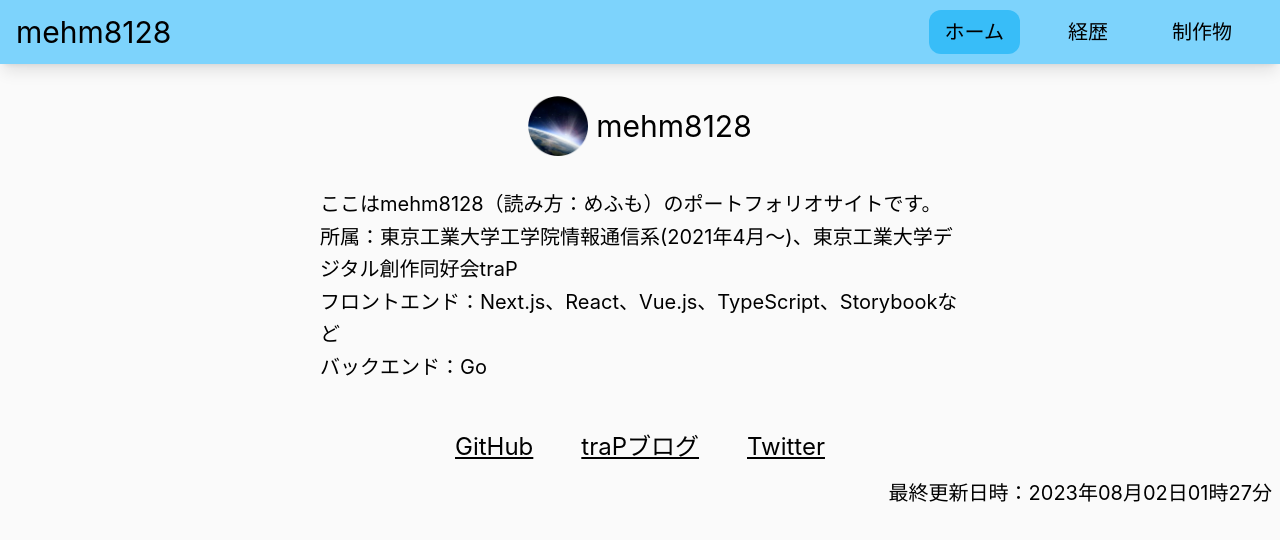
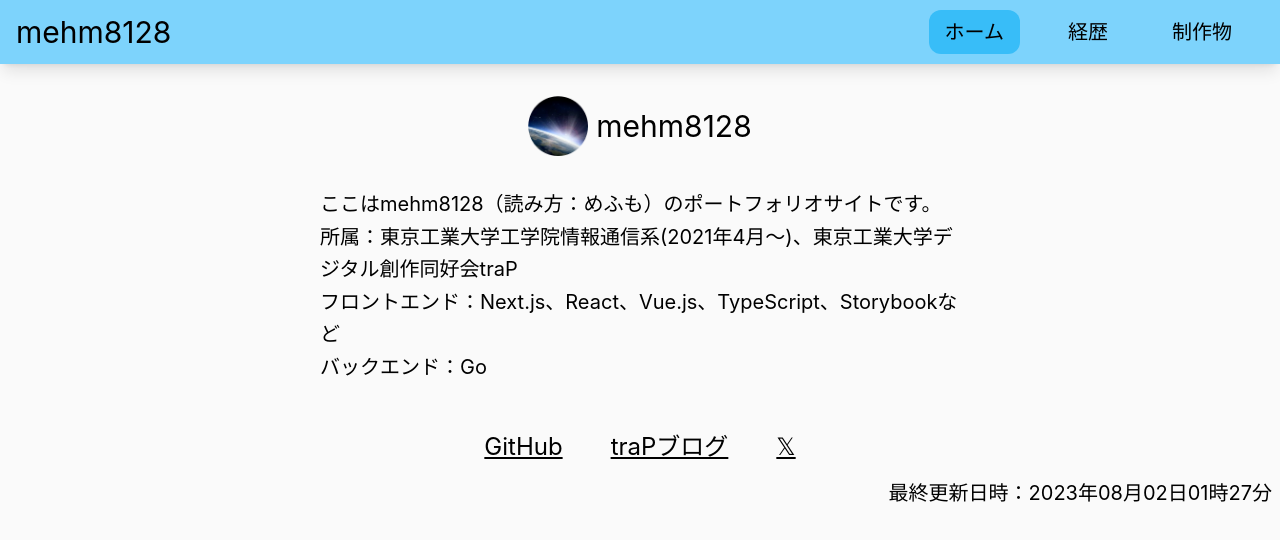
Before and after one commit to mehm8128/mehm8128-portfolio, a Next.js app: page / in a window 1280 px wide. Shown: the top 540 px of the page. Built offline with nearby package versions, Linux system fonts and the light colour scheme.

Commit message:
twitterをxに

```diff
--- a/src/consts/links.ts
+++ b/src/consts/links.ts
@@ -1,5 +1,5 @@
 export const links = [
 	{ href: 'https://github.com/mehm8128', text: 'GitHub' },
 	{ href: 'https://trap.jp/author/mehm8128', text: 'traPブログ' },
-	{ href: 'https://twitter.com/mehm08128', text: 'Twitter' },
+	{ href: 'https://x.com/mehm08128', text: '𝕏' },
 ]
```
